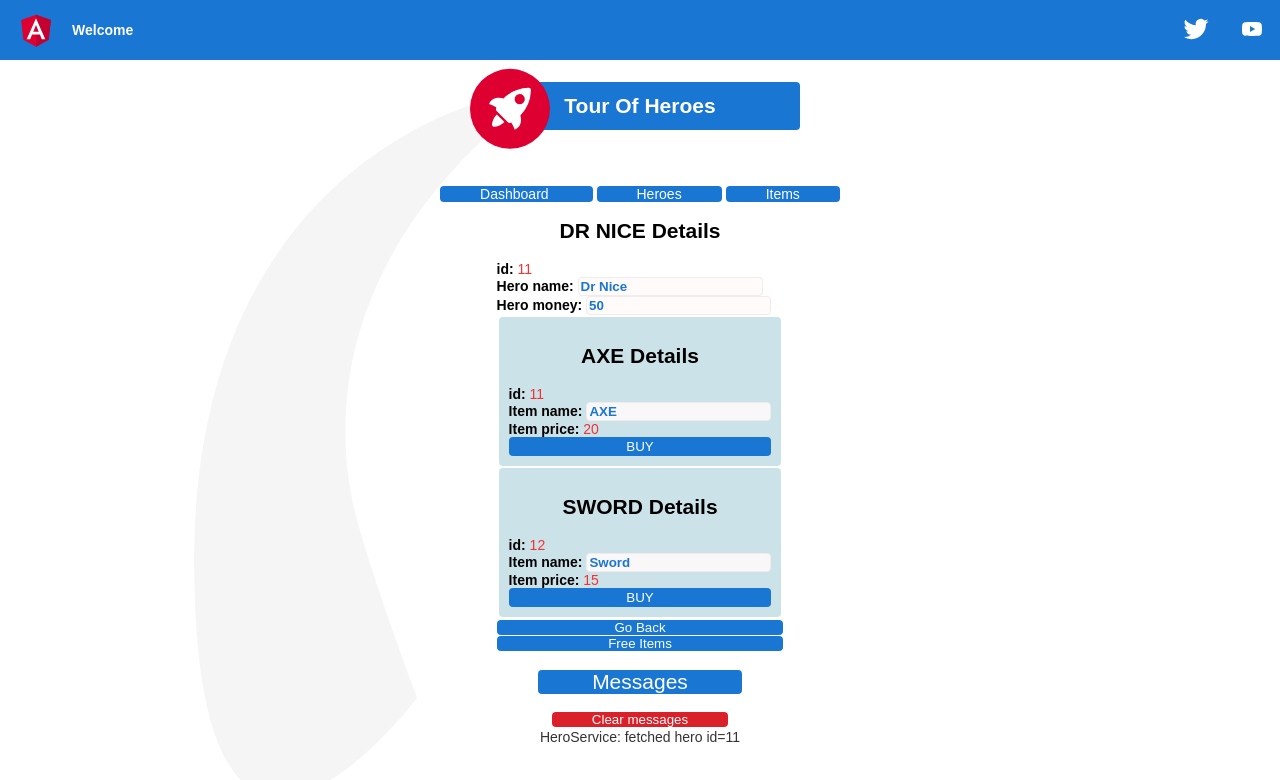
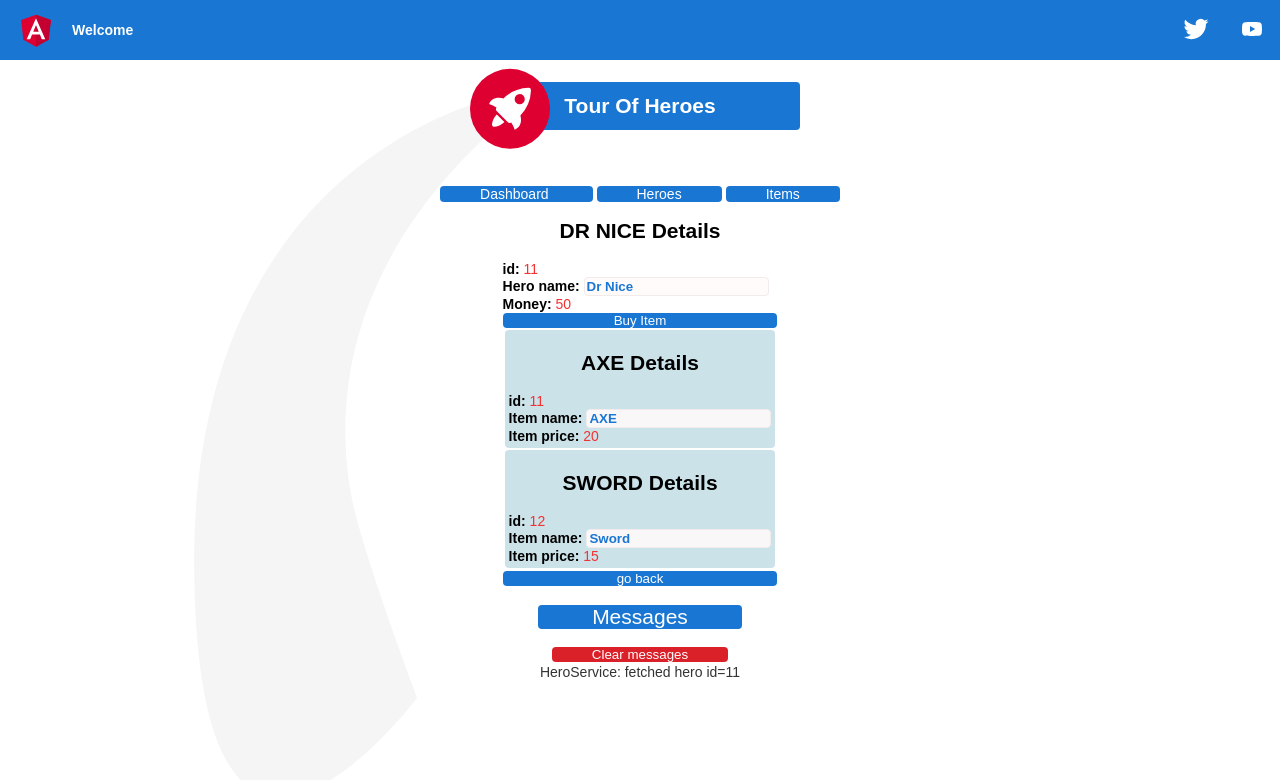
Before and after one commit to MartinKrause21/ToH, an Angular app: page /detail/11 in a window 1280 px wide. Shown: the top 780 px of the page. Built offline with nearby package versions, Linux system fonts and the light colour scheme.

Commit message:
Add displaying free items in hero detail

```diff
--- a/src/app/hero-detail/hero-detail.component.html
+++ b/src/app/hero-detail/hero-detail.component.html
@@ -1,27 +1,46 @@
 
-<div *ngIf="hero" id="dtl">
+<div class="container">
 
-    <h2>{{hero.name | uppercase}} Details</h2>
-    <div><span>id: </span>{{hero.id}}</div>
+  <div *ngIf="hero" id="dtl">
+
+    <h2>{{ hero.name | uppercase }} Details</h2>
+    <div><span>id: </span>{{ hero.id }}</div>
+
     <div>
       <label for="hero-name">Hero name: </label>
-      <input id="hero-name" [(ngModel)]="hero.name" placeholder="name"> <br>
-
-      <label for="hero-money">Hero money: </label>
-      <input id="hero-money" [(ngModel)]="hero.money" placeholder="money">
-
+      <input id="hero-name" [(ngModel)]="hero.name" placeholder="Hero name" />
     </div>
 
     <div>
-      <ul>
-          <li *ngFor="let item of hero.items">
-              <app-item-detail [item]="item"></app-item-detail>
-          </li>
-      </ul>
+      <span><label>Money: </label> </span>{{ hero.money }}
     </div>
 
-    <button (click)="goBack()">Go Back</button>
+    <ng-container *ngFor="let div of divisions; let i = index">
+      <div class="div-btn">
+        <button type="button" (click)="toggleDiv(i)" class="btn btn-primary">
+          {{ div.visibility === false ? "Buy" : "Hide" }} Item
+        </button>
+      </div>
 
-    <a routerLink="/items"> <button class="free"> Free Items </button></a>
+      <div class="items" *ngFor="let item of hero.items">
 
-    </div>
+            <app-item-detail [item]="item"></app-item-detail>
+
+      </div>
+
+      <div *ngIf="div.visibility" class="div-content">
+        <h2 class="header">Free Items:</h2>
+        <div class="items" *ngFor="let freeItem of hero.freeItems">
+
+          <app-item-detail [item]="freeItem"></app-item-detail>
+          <button>Buy</button>
+          </div>
+      </div>
+
+    </ng-container>
+
+  </div>
+
+  <button (click)="goBack()">go back</button>
+
+</div>
--- a/src/app/hero-detail/hero-detail.component.ts
+++ b/src/app/hero-detail/hero-detail.component.ts
@@ -13,6 +13,17 @@ import { HeroService } from '../hero.service';
 export class HeroDetailComponent implements OnInit {
 
   @Input() hero?: Hero;
+
+  divisions = [
+    {
+      content: '',
+      visibility: false
+    }
+  ];
+
+  toggleDiv(index: number) {
+    this.divisions[index].visibility = !this.divisions[index].visibility;
+  }
 
   constructor(
     private route: ActivatedRoute,
--- a/src/app/hero.ts
+++ b/src/app/hero.ts
@@ -4,5 +4,7 @@ export interface Hero {
     id: number;
     name: string;
     money: number;
+
     items: Item [];
+    freeItems : Item [];
   }
--- a/src/app/item-detail/item-detail.component.html
+++ b/src/app/item-detail/item-detail.component.html
@@ -13,7 +13,7 @@
 
     </div>
     <div><span>Item price: </span>{{item.price}}  </div>
-    <button> BUY </button>
+
 
 
   </li>
--- a/src/app/mock-heroes.ts
+++ b/src/app/mock-heroes.ts
@@ -1,10 +1,10 @@
 import { Hero } from './hero';
-import { Items } from './mock-items';
+import { FItems, Items } from './mock-items';
 
 export const HEROES: Hero[] = [
-  {id: 11, name: 'Dr Nice', money: 50,  items: [Items[0], Items[1]]},
-  {id: 12, name: 'Narco', money: 20, items: [Items[1], Items[2]]},
-  {id: 13, name: 'Martin',money: 40, items: [Items[2], Items[3]]},
-  {id: 14, name: 'Alex', money: 80, items: [Items[4], Items[5]]},
-  {id: 15, name: 'Marian', money: 90, items: [Items[5], Items[6]]}
+  {id: 11, name: 'Dr Nice', money: 50,  items: [Items[0], Items[1]], freeItems : FItems},
+  {id: 12, name: 'Narco', money: 20, items: [Items[1], Items[2]], freeItems : FItems},
+  {id: 13, name: 'Martin',money: 40, items: [Items[2], Items[3]], freeItems : FItems},
+  {id: 14, name: 'Alex', money: 80, items: [Items[4], Items[5]], freeItems : FItems},
+  {id: 15, name: 'Marian', money: 90, items: [Items[5], Items[6]], freeItems : FItems}
 ];
```
